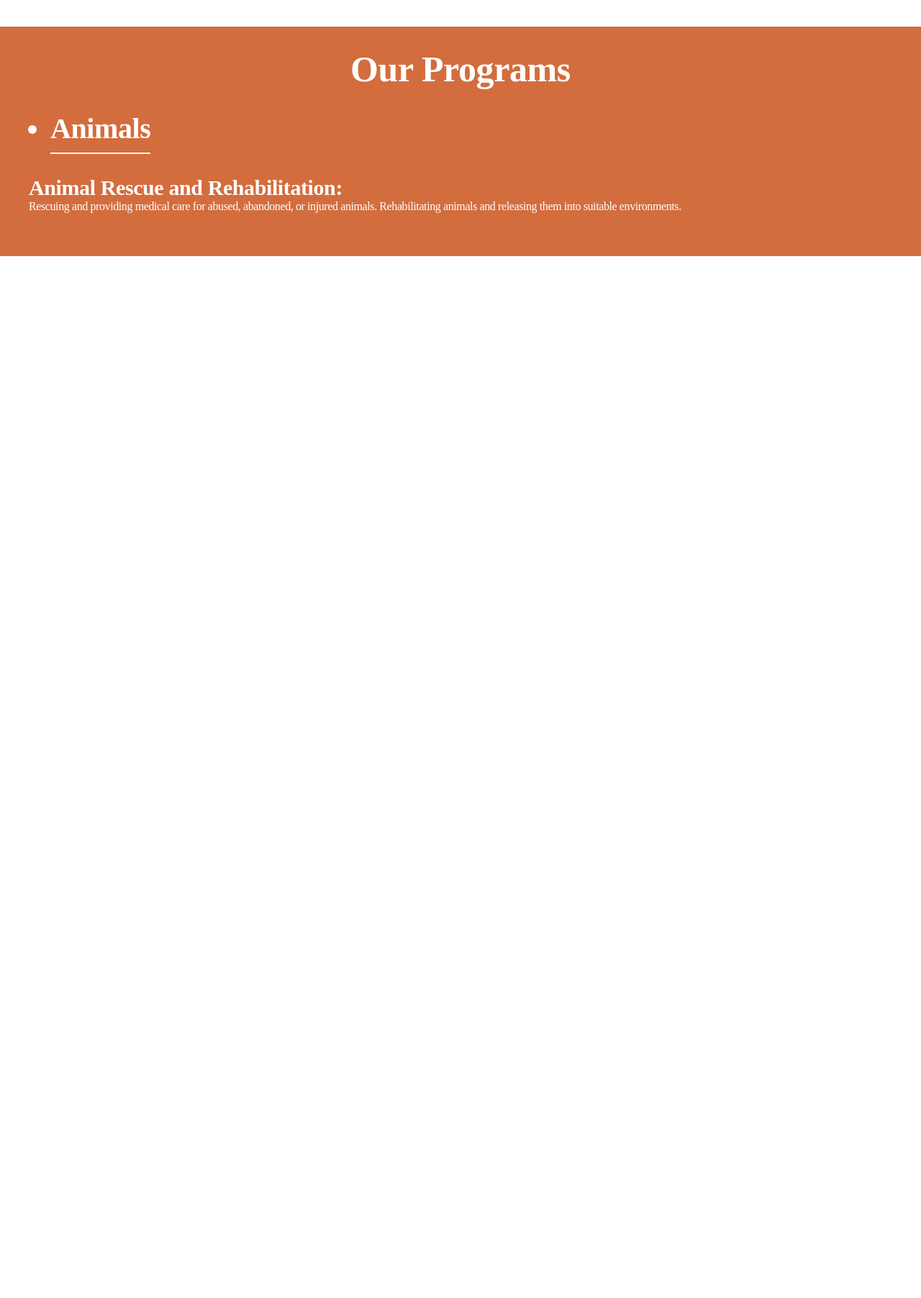
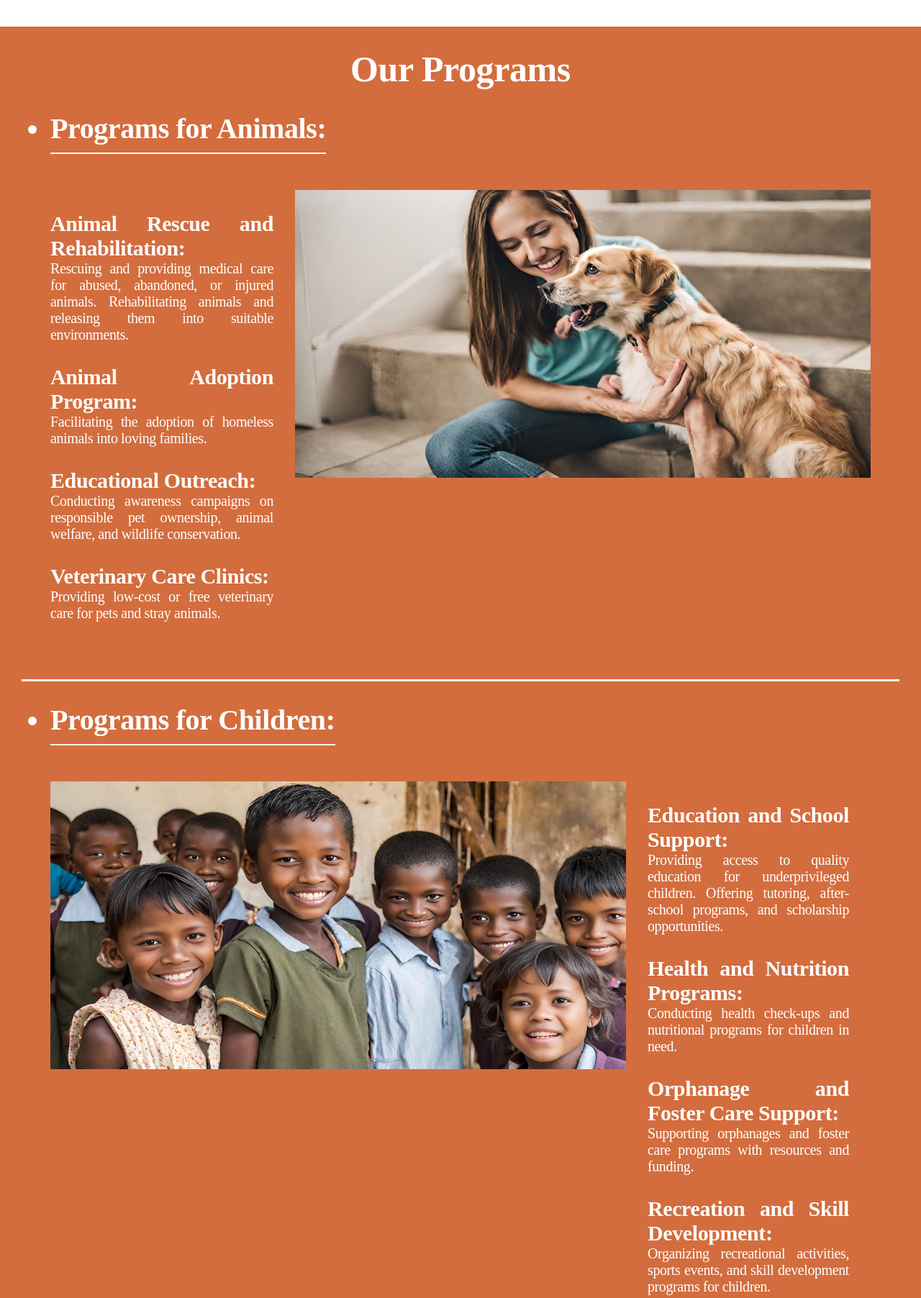
Before and after one commit to NamanSoni18/HopeFoundation, a PHP site: page /Programs/programs.html in a window 1280 px wide. Shown: the part 128-1932 px from the top of the page at 72% size. Before the commit the page ends 484 px from the top, so only its background shows below. Run offline with PHP 8.4, Linux system fonts and the light colour scheme; some web fonts are replaced.

Commit message:
Completed Program Page

```diff
--- a/Programs/programs.css
+++ b/Programs/programs.css
@@ -13,12 +13,12 @@
     padding: 30px;
 }
 
-.animals-div {
+.div-text {
     margin: 30px 10px;
 
 }
 
-.programs-animals {
+.programs-head {
     font-size: 40px;
     display: inline-flex;
     width: auto;
@@ -27,10 +27,41 @@
     margin: 0 30px;
 }
 
-.subtopics-animals {
-    margin: 30px 0;
+.subtopics-div {
+    margin: 50px 0;
+    padding: 0 30px;
+    display: flex;
+    flex-direction: row;
+}
+
+.animal-image {
+    width: 800px;
+    height: 400px;
+}
+
+.topics {
+    text-align: justify;
+    padding-right: 30px;
 }
 
 .topics-head {
     font-size: 30px;
 }
+
+.topics-paragraph {
+    font-size: 20px;
+}
+
+.topics {
+    margin: 30px 0;
+}
+
+.topics-right {
+    padding-left: 30px;
+}
+
+#line {
+    width: 100%;
+    margin: auto;
+    border-bottom: 3px solid white;
+}
--- a/Programs/programs.html
+++ b/Programs/programs.html
@@ -24,21 +24,123 @@
             <h1 class="programs-topic-head">Our Programs</h1>
         </div>
         <div class="programs-topic-list">
-            <div class="animals-div">
-                <h3 class="programs-animals">
+            <div class="div-text">
+                <h3 class="programs-head">
                     <ul>
-                        <li type="disc">Animals</li>
+                        <li type="disc">Programs for Animals:</li>
                     </ul>
                 </h3>
-                <div class="subtopics-animals">
-                    <div class="topics">
-                        <h2 class="topics-head">Animal Rescue and Rehabilitation:</h2>
-                        <p class="topics-paragraph">Rescuing and providing medical care for abused, abandoned, or injured animals.
-                            Rehabilitating animals and releasing them into suitable environments.</p>
+                <div class="subtopics-div">
+                    <div>
+                        <div class="topics">
+                            <h2 class="topics-head">Animal Rescue and Rehabilitation:</h2>
+                            <p class="topics-paragraph">Rescuing and providing medical care for abused, abandoned,
+                                or injured animals.
+                                Rehabilitating animals and releasing them into suitable environments.</p>
+                        </div>
+                        <div class="topics">
+                            <h2 class="topics-head">Animal Adoption Program:</h2>
+                            <p class="topics-paragraph">Facilitating the adoption of homeless animals into loving
+                                families.</p>
+                        </div>
+                        <div class="topics">
+                            <h2 class="topics-head">Educational Outreach:
+                            </h2>
+                            <p class="topics-paragraph">Conducting awareness campaigns on responsible pet ownership,
+                                animal welfare, and wildlife conservation.</p>
+                        </div>
+                        <div class="topics">
+                            <h2 class="topics-head">Veterinary Care Clinics:
+                            </h2>
+                            <p class="topics-paragraph">Providing low-cost or free veterinary care for pets and stray
+                                animals.</p>
+                        </div>
                     </div>
                     <div class="image">
-
+                        <img class="animal-image" src="../assests/Programs/Programs for Animals.jpg" alt="">
                     </div>
+                </div>
+            </div>
+        </div>
+        <div id="line"></div>
+        <div class="div-text">
+            <h3 class="programs-head">
+                <ul>
+                    <li type="disc">Programs for Children:</li>
+                </ul>
+            </h3>
+            <div class="subtopics-div">
+                <div class="image">
+                    <img class="animal-image" src="../assests/Programs/Programs for Children.jpg" alt="">
+                </div>
+                <div>
+                    <div class="topics-right topics">
+                        <h2 class="topics-head">Education and School Support:</h2>
+                        <p class="topics-paragraph">Providing access to quality education for underprivileged children.
+                            Offering tutoring, after-school programs, and scholarship opportunities.</p>
+                    </div>
+                    <div class="topics-right topics">
+                        <h2 class="topics-head">Health and Nutrition Programs:
+                        </h2>
+                        <p class="topics-paragraph">Conducting health check-ups and nutritional programs for children in
+                            need.</p>
+                    </div>
+                    <div class="topics-right topics">
+                        <h2 class="topics-head">Orphanage and Foster Care Support:
+                        </h2>
+                        <p class="topics-paragraph">Supporting orphanages and foster care programs with resources and
+                            funding.</p>
+                    </div>
+                    <div class="topics-right topics">
+                        <h2 class="topics-head">Recreation and Skill Development:</h2>
+                        <p class="topics-paragraph">Organizing recreational activities, sports events, and skill
+                            development programs for children.</p>
+                    </div>
+                    <div class="topics-right topics">
+                        <h2 class="topics-head">Medical Assurance
+                        </h2>
+                        <p class="topics-paragraph">Providing medical care and treatment for children with health
+                            issues.</p>
+                    </div>
+                </div>
+            </div>
+        </div>
+        <div id="line"></div>
+        <div class="div-text">
+            <h3 class="programs-head">
+                <ul>
+                    <li type="disc">Programs for unprivileged Elders:</li>
+                </ul>
+            </h3>
+            <div class="subtopics-div">
+                <div>
+                    <div class="topics">
+                        <h2 class="topics-head">Housing and Shelter Support:
+                        </h2>
+                        <p class="topics-paragraph">Assisting individuals facing homelessness with temporary shelter and housing solutions.</p>
+                    </div>
+                    <div class="topics">
+                        <h2 class="topics-head">Healthcare Access Program:</h2>
+                        <p class="topics-paragraph">Facilitating access to healthcare services, including medical check-ups and treatments.</p>
+                    </div>
+                    <div class="topics">
+                        <h2 class="topics-head">Social Integration and Inclusion:
+                        </h2>
+                        <p class="topics-paragraph">Promoting inclusivity and combating discrimination based on socio-economic status.</p>
+                    </div>
+                    <div class="topics">
+                        <h2 class="topics-head">Community Development:</h2>
+                        <p class="topics-paragraph">Implementing projects that improve the overall infrastructure and living conditions in impoverished areas.</p>
+                    </div>
+                    <div class="topics">
+                        <h2 class="topics-head">Medical Assurance
+                        </h2>
+                        <p class="topics-paragraph">Providing medical care and treatment for children with health
+                            issues.</p>
+                    </div>
+                </div>
+                <div class="image">
+                    <img class="animal-image" src="../assests/Programs/Programs for elder.jpg" alt="">
                 </div>
             </div>
         </div>
```
Also changed, not shown: assests/Programs/Programs for Animals.jpg (added), assests/Programs/Programs for Children.jpg (added), assests/Programs/Programs for elder.jpg (added).
